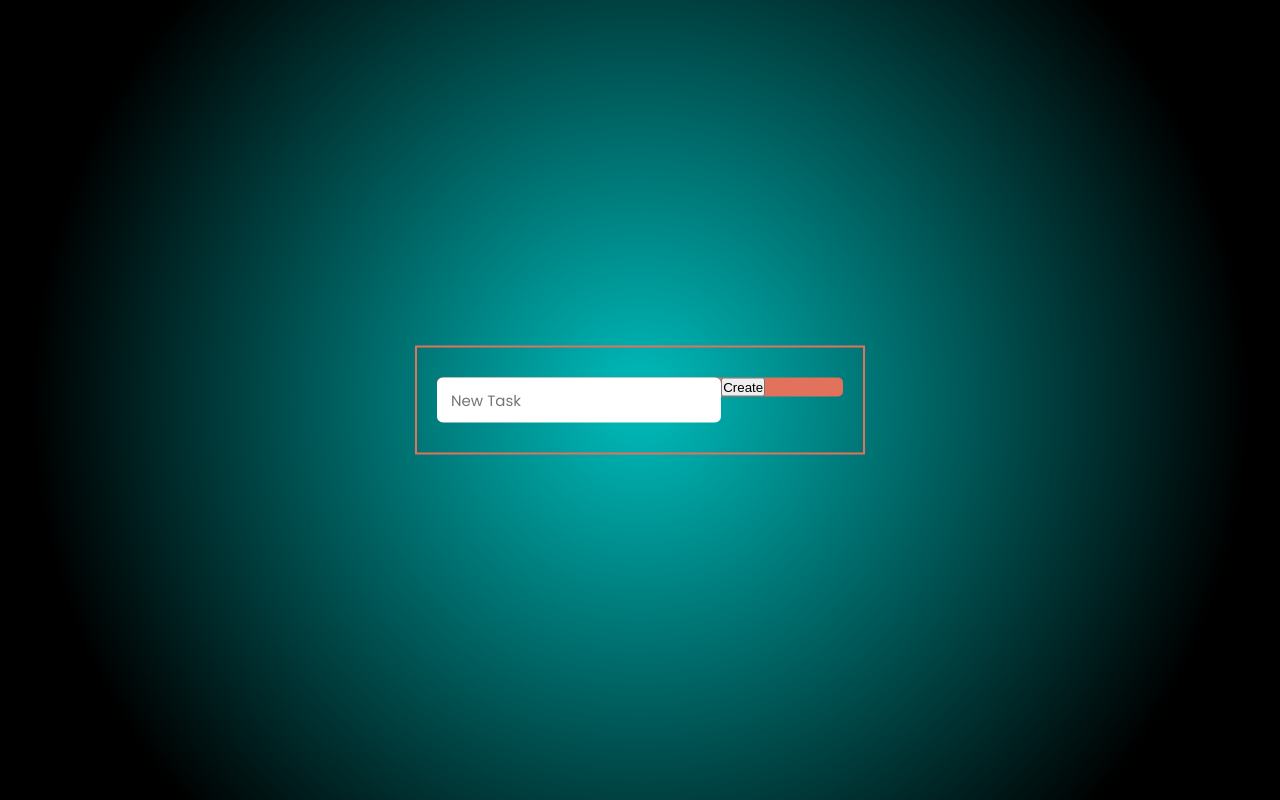
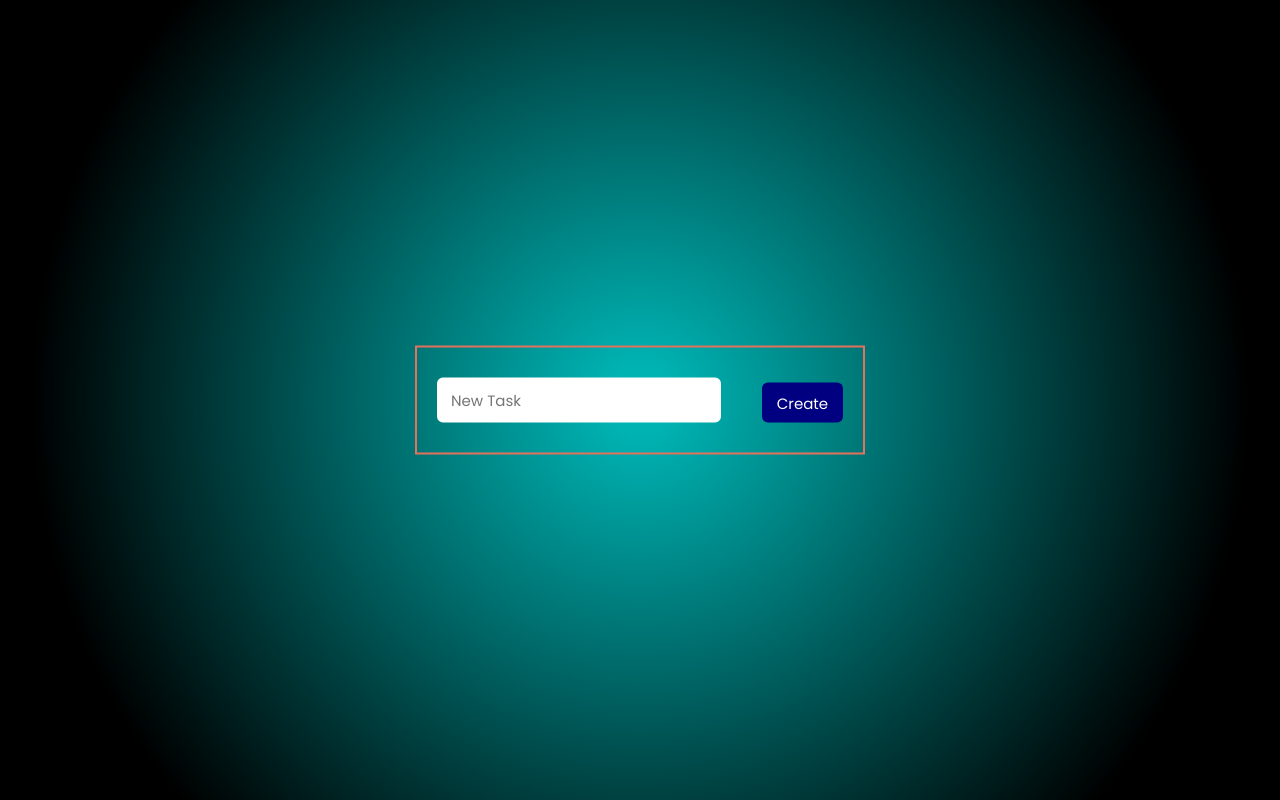
Before and after one commit to Nicole-devs/To-Do-List, a plain HTML site: page index.html in a window 1280 px wide. Drawn offline with Linux system fonts and the light colour scheme.

Commit message:
Button styling

```diff
--- a/style.css
+++ b/style.css
@@ -51,3 +51,18 @@ body{
     outline: none;
     border-color: navy;
 }
+
+#newtask button{
+    position: relative;
+    float: right;
+    margin-top: 5px;
+    width: 20%;
+    height: 40px;
+    border: none;
+    border-radius: 6px;
+    background-color: navy;
+    color: white;
+    font-family: 'Poppins', sans-serif;
+    font-size: 15px;
+    cursor: pointer;
+}
```
